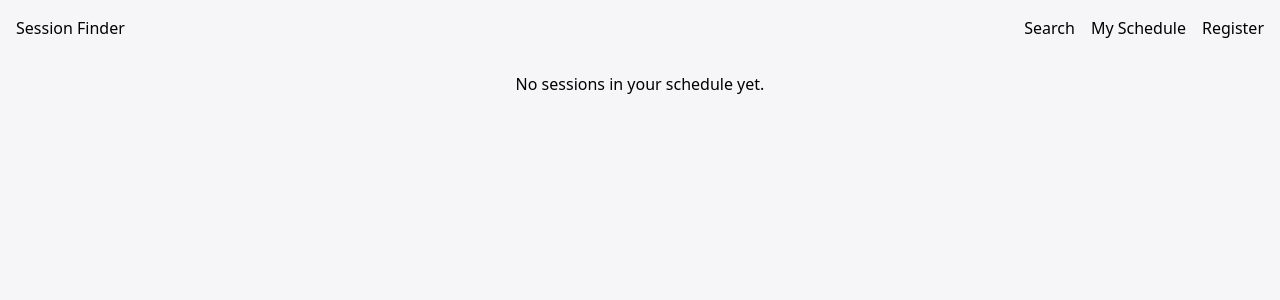
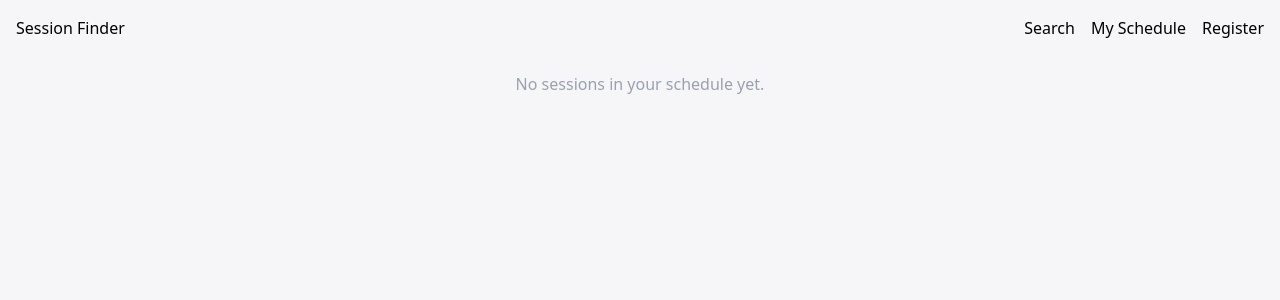
Before and after one commit to Debi312/session-finder, a React (Vite) app: page /my-schedule in a window 1280 px wide. Shown: the top 300 px of the page. Built offline with nearby package versions, Linux system fonts and the light colour scheme.

Commit message:
feat: add sort by start time in MySchedule view

```diff
--- a/src/views/MySchedule.jsx
+++ b/src/views/MySchedule.jsx
@@ -4,8 +4,13 @@ export default function MySchedule() {
   const { sessionIds, remove } = useSchedule()
 
   const sessions = SESSIONS.filter((session) => sessionIds.includes(session.id))
+  .sort((a, b) => new Date(a.startsAt) - new Date(b.startsAt)) // sorty by startig time
+
   if (sessions.length === 0) {
-    return <p className="text-center col-span-3 mt-6">No sessions in your schedule yet.</p>
+    return (
+      <p className="text-center text-gray-400 mt-6">
+        No sessions in your schedule yet.</p>
+    )
   }
 
   const formatDateTime = (date) =>
@@ -13,6 +18,8 @@ export default function MySchedule() {
       dateStyle: "medium",
       timeStyle: "short",
     })
+
+  // TODO: adaptar card a vista pantallas pequeñas
   return (
     <>
       {sessions.map((session) => (
```
